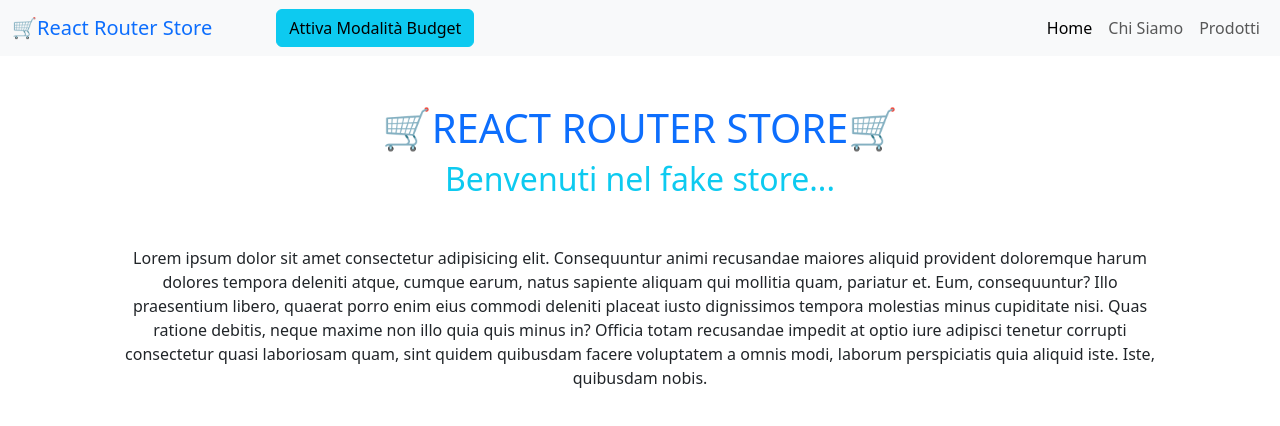
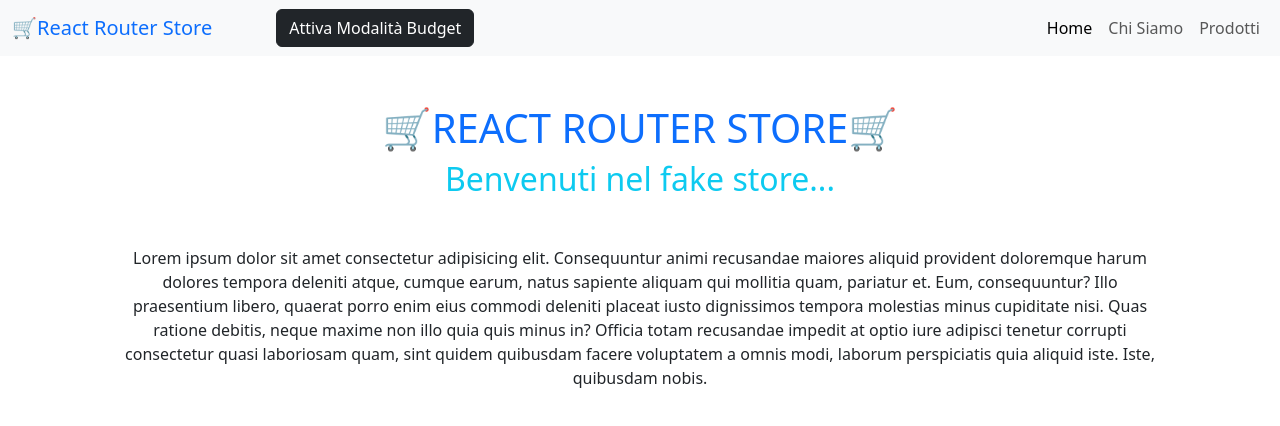
Before and after one commit to giovannimazzi/react-context-api, a React (Vite) app: page / in a window 1280 px wide. Shown: the top 426 px of the page. Built offline with nearby package versions, Linux system fonts and the light colour scheme.

Commit message:
feat: change Navbar button color on the basis of budgetMode value - MILESTONE 3

```diff
--- a/src/components/NavBar.jsx
+++ b/src/components/NavBar.jsx
@@ -11,7 +11,7 @@ export default function Navbar() {
           🛒React Router Store
         </NavLink>
         <button
-          className="btn btn-info ms-5"
+          className={`btn ms-5 ${!budgetMode ? "btn-dark" : "btn-info"}`}
           onClick={() => toggleBudgetMode()}
         >
           {(budgetMode ? "Disattiva" : "Attiva") + " Modalità Budget"}
```
